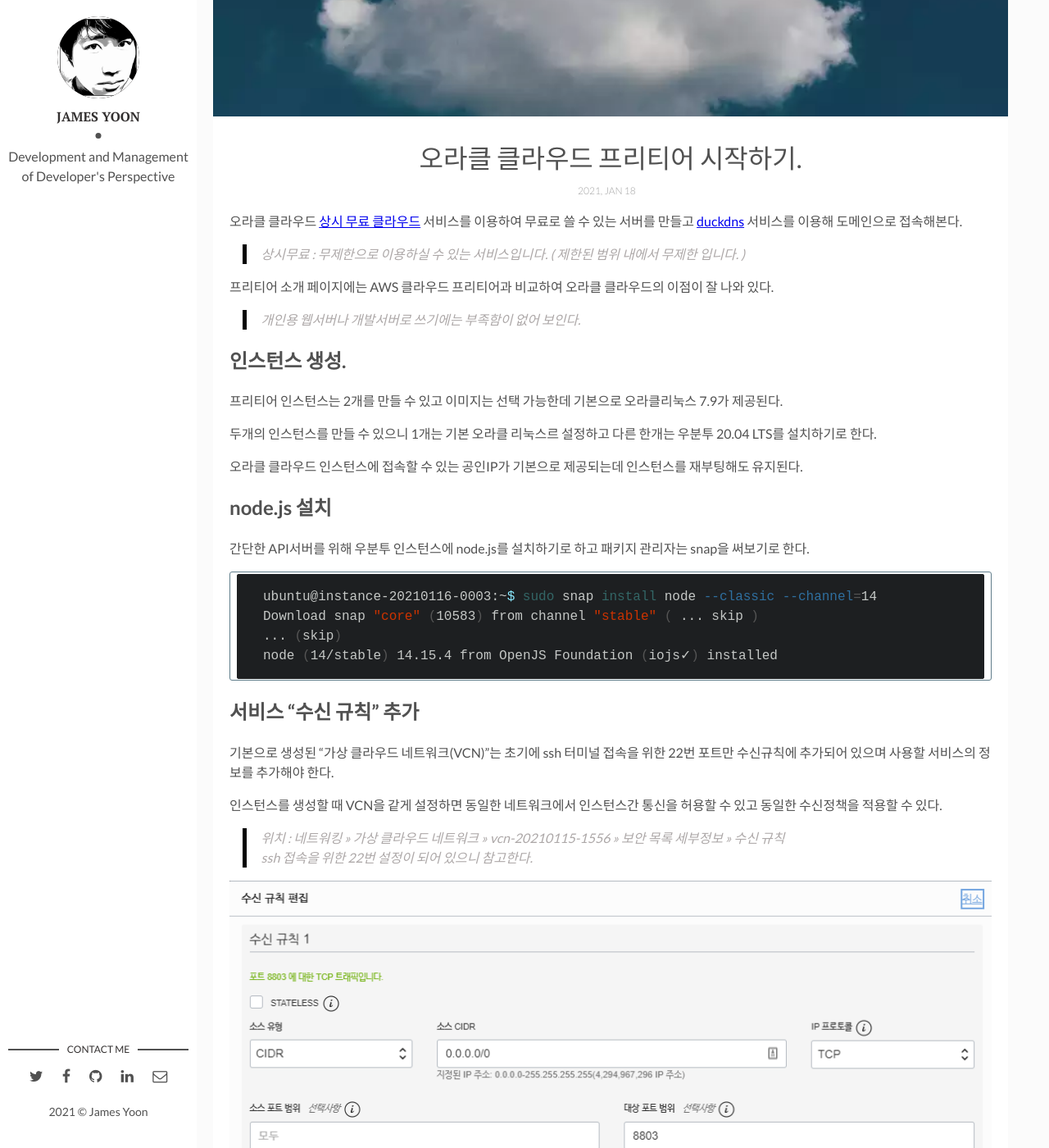
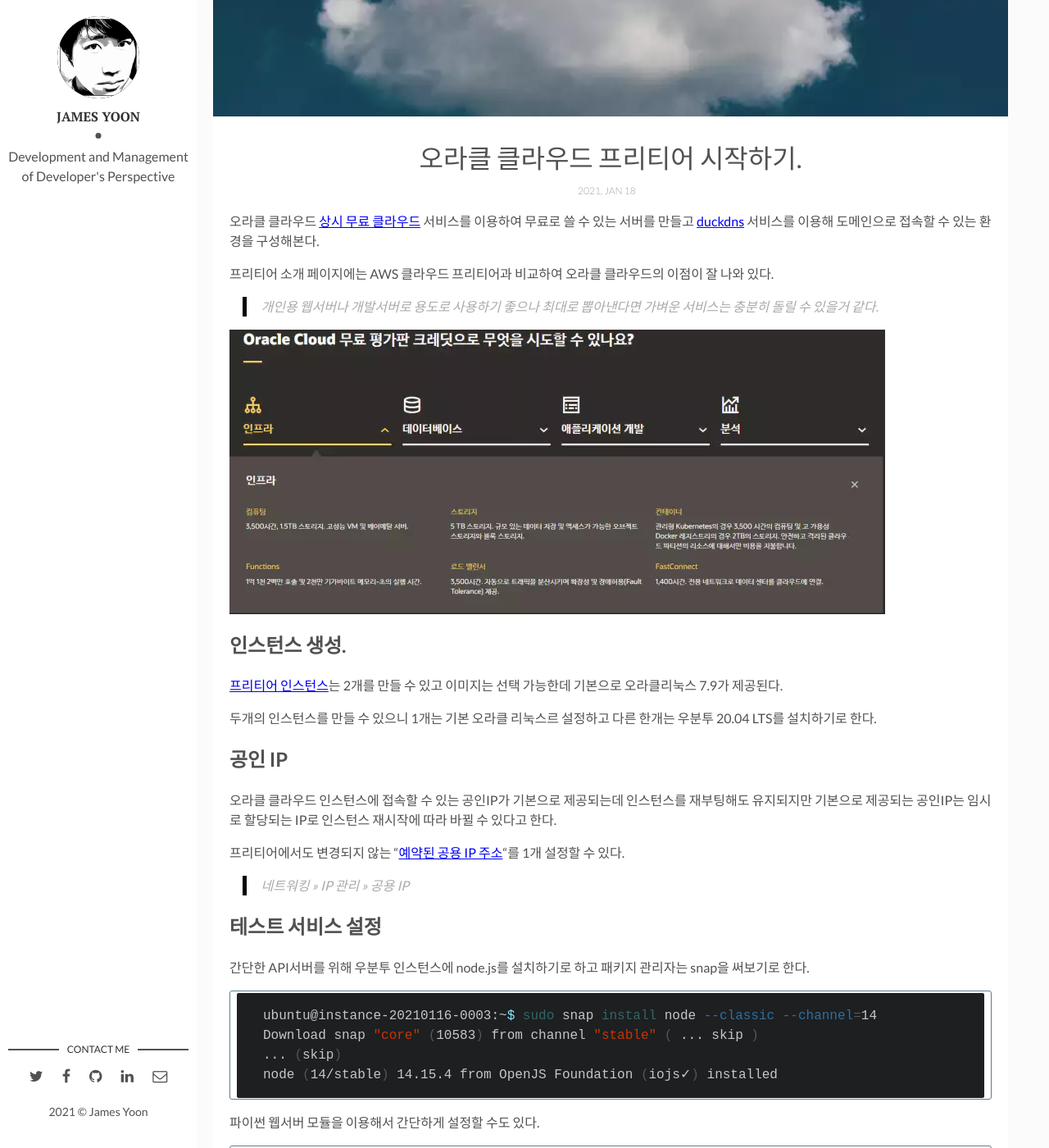
Before and after one commit to butteryoon/butteryoon.github.io, a Jekyll site: the page built from _posts/2021-01-15-oracle_cloud_start.md, in a window 1280 px wide and 1400 px high, scrolled down 378 px. Shown: the whole window at 82% size. Built offline with Jekyll 4.4.1, drawn with Linux system fonts in a browser that asks for light colours; comment, search, counter and statistics services are not loaded; some of the changed text lies outside the part shown.

Commit message:
oci freetier

````diff
--- a/_posts/2021-01-15-oracle_cloud_start.md
+++ b/_posts/2021-01-15-oracle_cloud_start.md
@@ -10,26 +10,32 @@
 categories: tools
 ---
 
-오라클 클라우드 [상시 무료 클라우드](https://www.oracle.com/kr/cloud/free/#always-free) 서비스를 이용하여 무료로 쓸 수 있는 서버를 만들고 [duckdns](https://www.duckdns.org) 서비스를 이용해 도메인으로 접속해본다.
-
-> 상시무료 : 무제한으로 이용하실 수 있는 서비스입니다. ( 제한된 범위 내에서 무제한 입니다. )
+오라클 클라우드 [상시 무료 클라우드](https://www.oracle.com/kr/cloud/free/#always-free) 서비스를 이용하여 무료로 쓸 수 있는 서버를 만들고 [duckdns](https://www.duckdns.org) 서비스를 이용해 도메인으로 접속할 수 있는 환경을 구성해본다.
 
 프리티어 소개 페이지에는 AWS 클라우드 프리티어과 비교하여 오라클 클라우드의 이점이 잘 나와 있다.
 
-> 개인용 웹서버나 개발서버로 쓰기에는 부족함이 없어 보인다.
+> 개인용 웹서버나 개발서버로 용도로 사용하기 좋으나 최대로 뽑아낸다면 가벼운 서비스는 충분히 돌릴 수 있을거 같다.
+
+![oci Freetier]({{site.baseurl}}/assets/img/m_oci-freetier.webp)
 
 <!--more-->
 
 ## 인스턴스 생성.
 
-프리티어 인스턴스는 2개를 만들 수 있고 이미지는 선택 가능한데 기본으로 오라클리눅스 7.9가 제공된다.
+[프리티어 인스턴스](https://cloud.oracle.com/compute/instances)는 2개를 만들 수 있고 이미지는 선택 가능한데 기본으로 오라클리눅스 7.9가 제공된다.
 
 두개의 인스턴스를 만들 수 있으니 1개는 기본 오라클 리눅스르 설정하고 다른 한개는 우분투 20.04 LTS를 설치하기로 한다.
 
-오라클 클라우드 인스턴스에 접속할 수 있는 공인IP가 기본으로 제공되는데 인스턴스를 재부팅해도 유지된다.
 
+## 공인 IP
 
-## node.js 설치
+오라클 클라우드 인스턴스에 접속할 수 있는 공인IP가 기본으로 제공되는데 인스턴스를 재부팅해도 유지되지만 기본으로 제공되는 공인IP는 임시로 할당되는 IP로 인스턴스 재시작에 따라 바뀔 수 있다고 한다.
+
+프리티어에서도 변경되지 않는 "[예약된 공용 IP 주소](https://cloud.oracle.com/networking/ip-management/public-ips)"를 1개 설정할 수 있다.
+
+> 네트워킹 >> IP 관리 >> 공용 IP
+
+## 테스트 서비스 설정
 
 간단한 API서버를 위해 우분투 인스턴스에 node.js를 설치하기로 하고 패키지 관리자는 snap을 써보기로 한다.
 
@@ -38,6 +44,13 @@
 Download snap "core" (10583) from channel "stable" ( ... skip )
 ... (skip)
 node (14/stable) 14.15.4 from OpenJS Foundation (iojs✓) installed
+```
+
+파이썬 웹서버 모듈을 이용해서 간단하게 설정할 수도 있다.
+
+```bash
+ubuntu@instance-20210116-0003:~$ python3 -m http.server 3000
+Serving HTTP on 0.0.0.0 port 3000 (http://0.0.0.0:3000/) ...
 ```
 
 ## 서비스 "수신 규칙" 추가
@@ -49,7 +62,7 @@
 > 위치 : 네트워킹 >> 가상 클라우드 네트워크 >> vcn-20210115-1556 >> 보안 목록 세부정보 >> 수신 규칙
 > ssh 접속을 위한 22번 설정이 되어 있으니 참고한다.
 
-![opc_add rules]({{site.baseurl}}/assets/img/opc_add_rules.png)
+![opc_add rules]({{site.baseurl}}/assets/img/m_opc_add_rules.webp)
 
 ## 오라클 리눅스 방화벽 정책 추가
 
@@ -113,9 +126,12 @@
 
 ## duckdns.org 서비스
 
-무료 도메인이 필요한 경우에는 "duckdns.org"서비스에서 5개 까지 도메인을 만들 수 있고 [Install](https://www.duckdns.org/install.jsp)메뉴에 보면 각 OS에서 사용할 수 있는 툴 및 스크립트를 볼 수 있으며 오라클 인스턴스에서는 cron을 이용할 수 있다.
+무료 도메인이 필요한 경우에는 "duckdns.org"서비스에서 5개 까지 서브 도메인을 만들 수 있고 [Install](https://www.duckdns.org/install.jsp)메뉴에 보면 각 OS에서 사용할 수 있는 업데이트 툴 및 스크립트를 볼 수 있으며 오라클 인스턴스에서는 cron을 이용할 수 있다.
 
-아래의 내용을 쉘 스크립트로 만들고 약 5분 주기로 설정한다.
+아래의 내용을 쉘 스크립트로 만들고 약 5분 주기로 설정하면 해당 서버의 공인IP가 바뀌었을 때 duckdns 도메인의 IP가 업데이트 된다.
+
+> duckdns 페이지에 로그인하고 할당된 token을 사용한다.
+> 공인IP가 바뀌면 duckdns 페이지에서 IP를 입력한 후 업데이트를 할 수 도 있다.
 
 ```bash
 echo url="https://www.duckdns.org/update?domains=exampledomain&token=a7c4d0ad-ba1d-d217904a50f2&ip=" | curl -k -o ~/duckdns/duck.log -K -
@@ -123,8 +139,9 @@
 
 duckdns.org 페이지에 로그인해 보면 등록한 도메인 현황을 볼 수 있다.
 
+## TL;DR
 
-위 설정으로 간단한 웹 서비스를 구동하고 인터넷에서 자신의 도메인으로 서비스 접속이 가능하며 [Letsencrypt](https://letsencrypt.org) 서비스로 인증서를 받아 https 서비스도 가능하다.
+위 설정으로 간단한 웹 서비스를 구동하고 인터넷에서 자신의 도메인으로 서비스 접속이 가능하며 [Letsencrypt](https://letsencrypt.org) 서비스로 인증서를 받아 https 서비스도 가능한 서버를 만들 수 있다.
 
 
 
````
Also changed, not shown: assets/img/m_oci-freetier.webp (added), assets/img/m_opc_add_rules.webp (added), assets/img/opc_add_rules.png (deleted).
